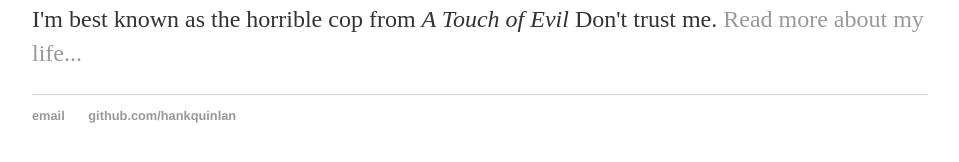
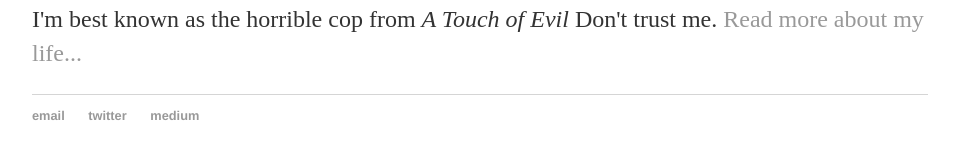
Before and after one commit to mikebuono/michaelbuono, a Jekyll site: the page built from index.html, in a window 1280 px wide. Shown: the part 434-596 px from the top of the page, without its empty margins (160-1119 px from the left). Built offline with Jekyll 4.4.1, drawn with Linux system fonts in a browser that asks for light colours.

Commit message:
Update default.html
Updating footers

```diff
--- a/_layouts/default.html
+++ b/_layouts/default.html
@@ -21,8 +21,10 @@
 			</div><!-- /.container -->
 			<footer>
 	    		<ul>
-	        		<li><a href="mailto:hankquinlanhub@gmail.com">email</a></li>
-	        		<li><a href="https://github.com/hankquinlan">github.com/hankquinlan</a></li>
+	        		<li><a href="mailto:mike.buono@pm.me">email</a></li>
+	        		<li><a href="https://twitter.com/mtbuono">twitter</a></li>
+	        		<li><a href="https://medium.com/@michael.buono">medium</a></li>
+
 				</ul>
 			</footer>
 		</body>
```
